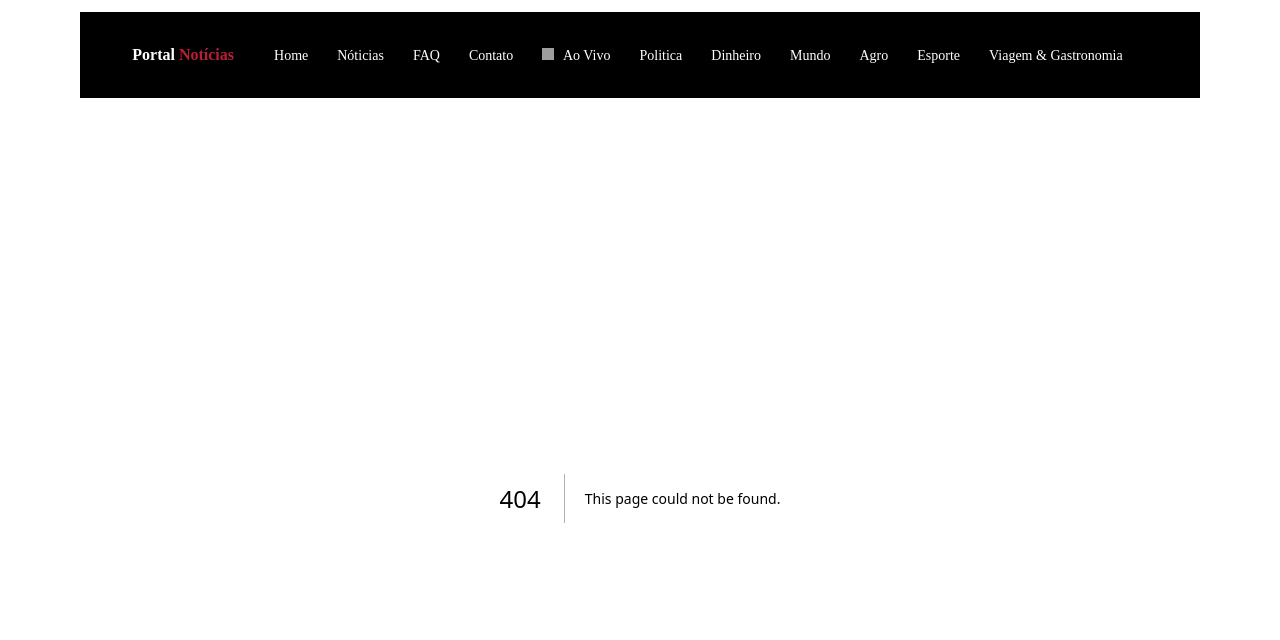
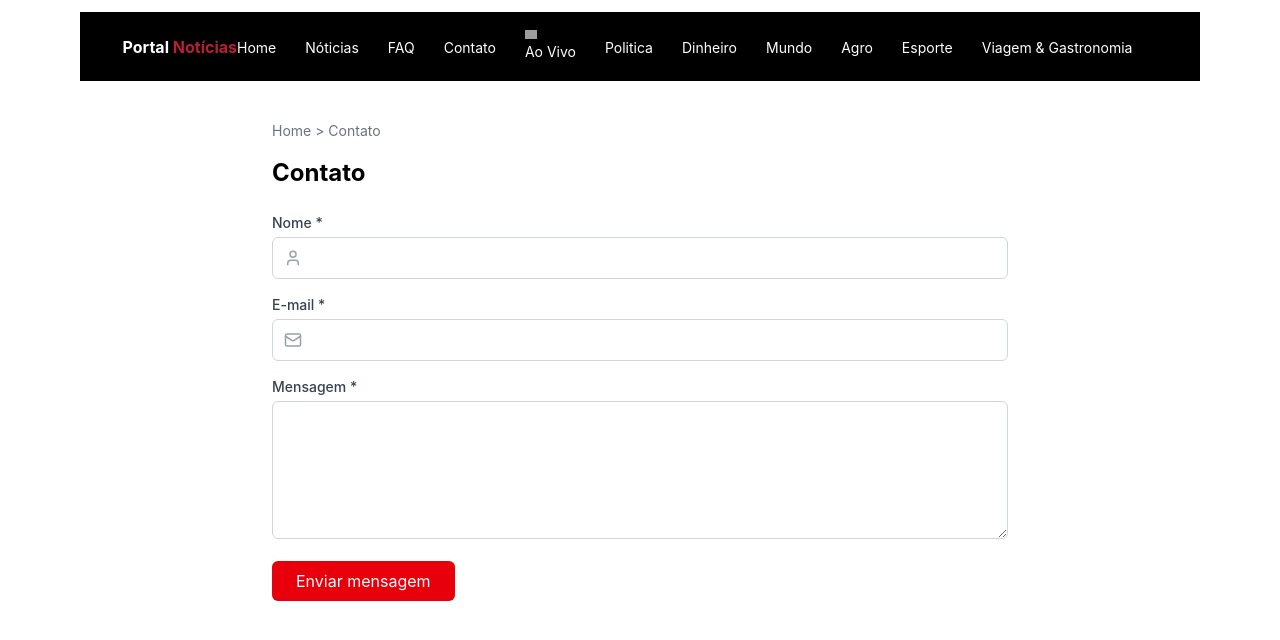
Before and after one commit to Weslley30/world-news, a Next.js app: page /contact in a window 1280 px wide. Before the commit this address had no page. Shown: the top 640 px of the page. Built offline with nearby package versions, Linux system fonts and the light colour scheme; grey boxes are pictures that could not be loaded; what @mui/material-nextjs would draw is missing.

Commit message:
feat: creating contact page

```diff
--- a/package.json
+++ b/package.json
@@ -17,9 +17,11 @@
     "@emotion/styled": "^11.14.1",
     "@mui/material": "^7.3.9",
     "@mui/material-nextjs": "^7.3.9",
+    "lucide-react": "^1.8.0",
     "next": "16.2.1",
     "react": "19.2.4",
     "react-dom": "19.2.4",
+    "react-hook-form": "^7.72.1",
     "sass": "^1.98.0",
     "swiper": "^12.1.3"
   },
--- /dev/null
+++ b/src/app/contact/page.tsx
@@ -0,0 +1,75 @@
+"use client";
+
+import { useForm } from "react-hook-form";
+import { Mail, User } from "lucide-react";
+import Link from "next/link";
+import { Button } from "@/components/buttonForm";
+import { InputForm } from "@/components/inputForm";
+import { TextAreaForm } from "@/components/TextAreaForm";
+
+type ContactFormData = {
+  name: string;
+  email: string;
+  message: string;
+};
+
+export default function ContactPage() {
+  const {
+    register,
+    handleSubmit,
+    formState: { errors, isSubmitting },
+    reset,
+  } = useForm<ContactFormData>();
+
+  const onSubmit = async (data: ContactFormData) => {
+    console.log(data);
+    reset();
+  };
+
+  return (
+    <main className="max-w-3xl mx-auto px-4 py-10">
+      {/* Breadcrumb */}
+      <nav className="text-sm text-gray-500 mb-4">
+        <Link href="/">Home</Link> &gt; Contato
+      </nav>
+
+      <h1 className="text-2xl font-bold mb-6">Contato</h1>
+
+      <form onSubmit={handleSubmit(onSubmit)} className="space-y-4">
+        <InputForm
+          id="name"
+          label="Nome *"
+          icon={<User size={18} />}
+          error={errors.name}
+          register={register("name", {
+            required: "O nome é obrigatório",
+          })}
+        />
+
+        <InputForm
+          id="email"
+          label="E-mail *"
+          type="email"
+          icon={<Mail size={18} />}
+          error={errors.email}
+          register={register("email", {
+            required: "O e-mail é obrigatório",
+          })}
+        />
+
+        <TextAreaForm
+          id="message"
+          label="Mensagem *"
+          error={errors.message}
+          register={register("message", {
+            required: "A mensagem é obrigatória",
+          })}
+        />
+
+        <Button type="submit" loading={isSubmitting}>
+          Enviar mensagem
+        </Button>
+      </form>
+    </main>
+  );
+}
--- a/src/app/globals.css
+++ b/src/app/globals.css
@@ -1,8 +1,15 @@
+@import "tailwindcss";
+
+body {
+  padding: 12px 80px;
+}
+
+/**
+
+versão para tailwind 3
 @tailwind base;
 @tailwind components;
 @tailwind utilities;
 
 
-body {
-  padding: 12px 80px;
-}
+*/
--- /dev/null
+++ b/src/components/TextAreaForm/index.tsx
@@ -0,0 +1,29 @@
+"use client";
+
+import { TextAreaFormProps } from "./type";
+
+export function TextAreaForm({
+  label,
+  id,
+  error,
+  register,
+}: TextAreaFormProps) {
+  return (
+    <div>
+      <label htmlFor={id} className="block text-sm font-medium text-gray-700">
+        {label}
+      </label>
+
+      <textarea
+        id={id}
+        rows={5}
+        className={`w-full mt-1 px-3 py-2 border rounded-md ${
+          error ? "border-red-500" : "border-gray-300"
+        }`}
+        {...register}
+      />
+
+      {error && <p className="text-sm text-red-500 mt-1">{error.message}</p>}
+    </div>
+  );
+}
--- /dev/null
+++ b/src/components/TextAreaForm/type.ts
@@ -0,0 +1,9 @@
+import { FieldError, UseFormRegisterReturn } from "react-hook-form";
+
+
+export type TextAreaFormProps = {
+    label: string;
+    id: string;
+    error?: FieldError;
+    register: UseFormRegisterReturn;
+};
--- /dev/null
+++ b/src/components/buttonForm/index.tsx
@@ -0,0 +1,22 @@
+"use client";
+
+import { ButtonProps } from "./type";
+
+export function Button({
+  children,
+  onClick,
+  loading = false,
+  type = "button",
+  className = "",
+}: ButtonProps) {
+  return (
+    <button
+      type={type}
+      onClick={onClick}
+      disabled={loading}
+      className={`bg-red-600 hover:bg-red-700 text-white px-6 py-2 rounded-md transition disabled:opacity-50 disabled:cursor-not-allowed ${className}`}
+    >
+      {loading ? "Carregando..." : children}
+    </button>
+  );
+}
--- /dev/null
+++ b/src/components/buttonForm/type.ts
@@ -0,0 +1,7 @@
+export type ButtonProps = {
+  children: React.ReactNode;
+  onClick?: () => void;
+  loading?: boolean;
+  type?: "button" | "submit";
+  className?: string;
+};
--- /dev/null
+++ b/src/components/inputForm/index.tsx
@@ -0,0 +1,39 @@
+"use client";
+
+import { InputFormProps } from "./type";
+
+export function InputForm({
+  label,
+  id,
+  error,
+  icon,
+  register,
+  type = "text",
+}: InputFormProps) {
+  return (
+    <div>
+      <label htmlFor={id} className="block text-sm font-medium text-gray-700">
+        {label}
+      </label>
+
+      <div className="relative mt-1">
+        {icon && (
+          <span className="absolute left-3 top-1/2 -translate-y-1/2 text-gray-400">
+            {icon}
+          </span>
+        )}
+
+        <input
+          id={id}
+          type={type}
+          className={`w-full pl-10 pr-3 py-2 border rounded-md focus:outline-none focus:ring-2 ${
+            error ? "border-red-500" : "border-gray-300"
+          }`}
+          {...register}
+        />
+      </div>
+
+      {error && <p className="text-sm text-red-500 mt-1">{error.message}</p>}
+    </div>
+  );
+}
--- /dev/null
+++ b/src/components/inputForm/type.ts
@@ -0,0 +1,11 @@
+import { FieldError, UseFormRegisterReturn } from "react-hook-form";
+
+
+export type InputFormProps = {
+  label: string;
+  id: string;
+  error?: FieldError;
+  icon?: React.ReactNode;
+  register: UseFormRegisterReturn;
+  type?: string;
+};
```
Also changed, not shown: 1 other file (tests, documents, lock files or other folders).
